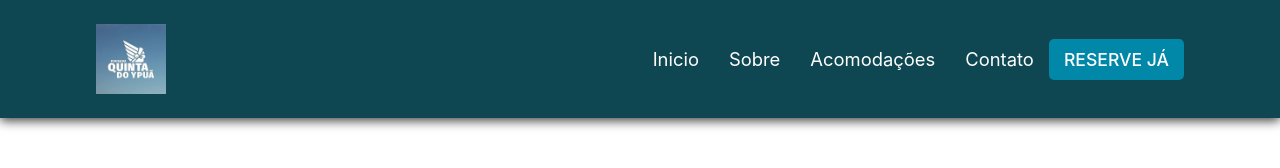
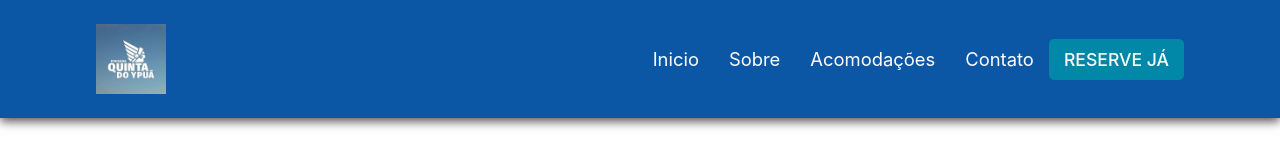
Before and after one commit to ValdineideSchunk/menus_responsivos, a plain HTML site: page menus_responsivos/index.html in a window 1280 px wide. Drawn offline with Linux system fonts and the light colour scheme.

Commit message:
cor header

```diff
--- a/menus_responsivos/menu_respansivo/css/style.css
+++ b/menus_responsivos/menu_respansivo/css/style.css
@@ -9,7 +9,7 @@
 
 /* Estiliza o header */
 header {
-    background-color: #0e4751; /* Cor de fundo */
+    background-color: #0c56a6; /* Cor de fundo */
     box-shadow: 0px 3px 10px #464646; /* Sombra do box */
 }
 
```
